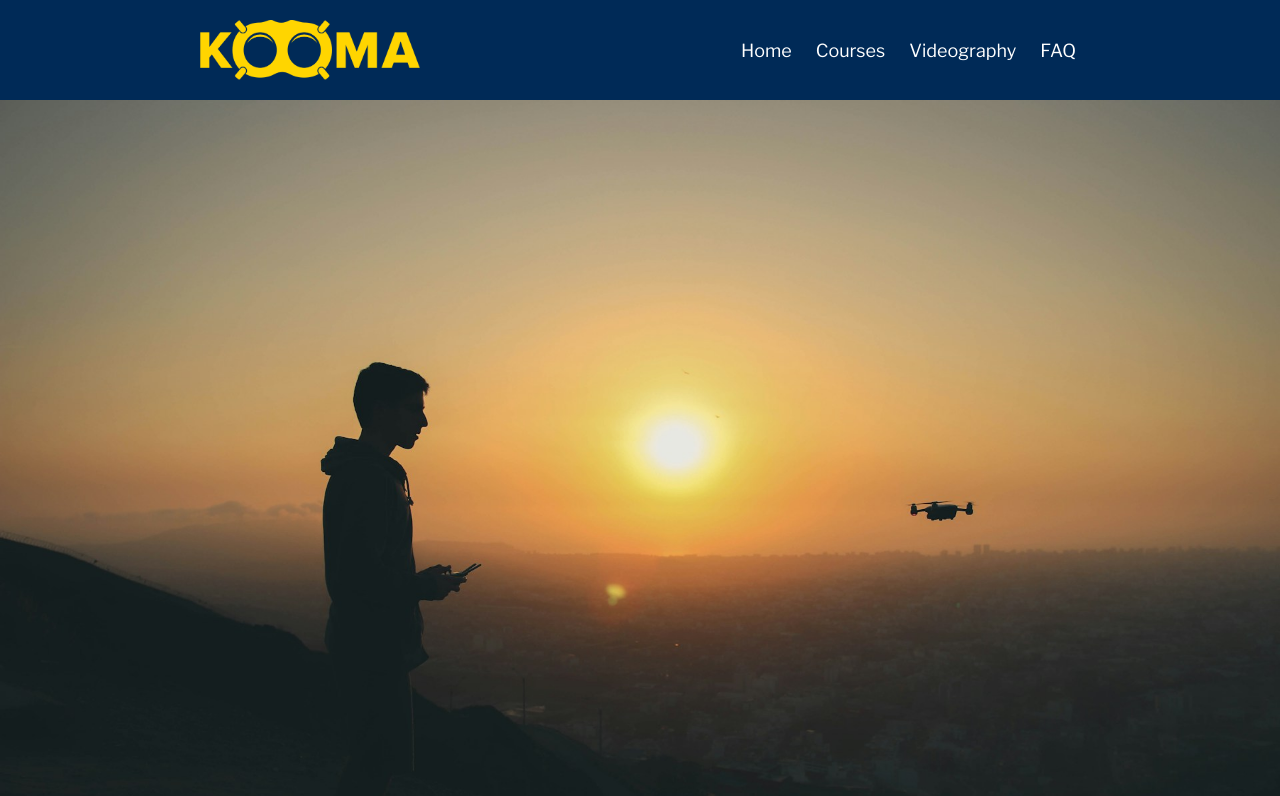
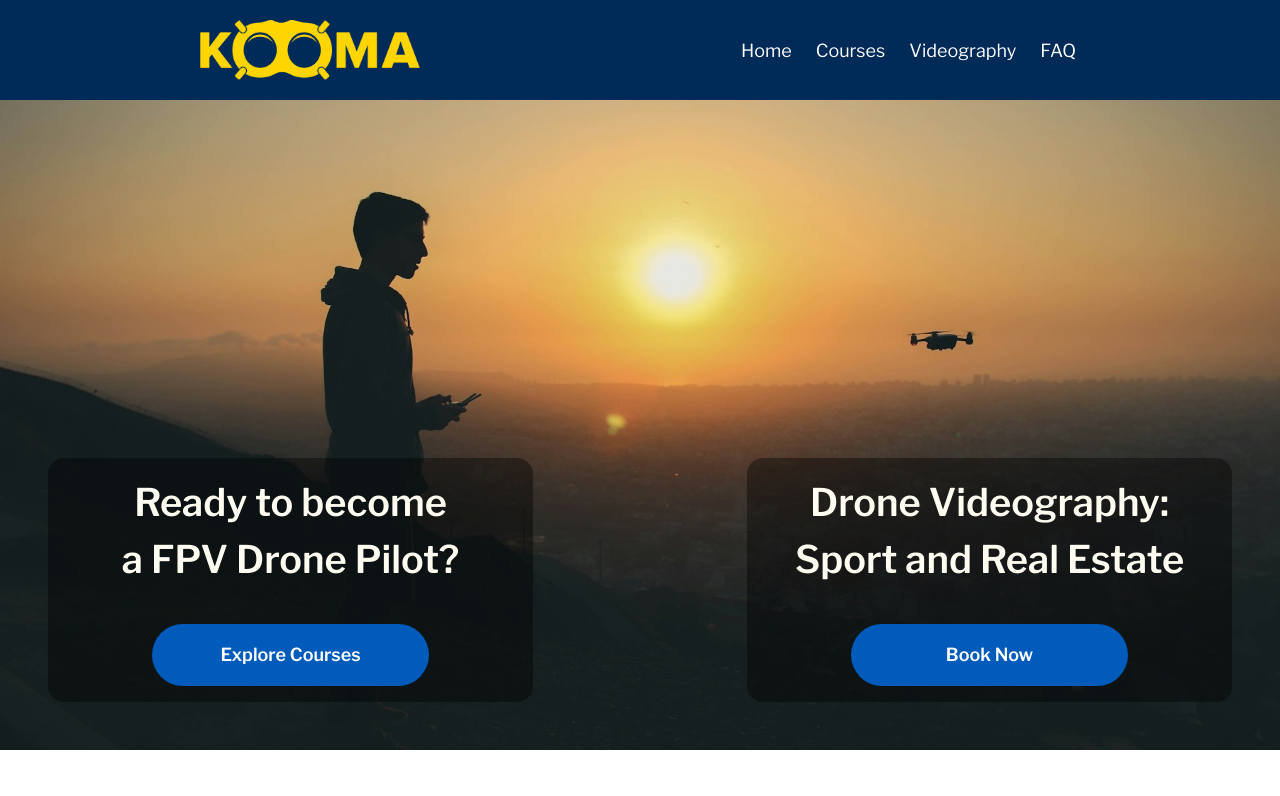
Before and after one commit to hannavas2022/drone-app, a React (Vite) app in the folder drone-app/: page / in a window 1280 px wide. Shown: the top 796 px of the page. Built offline with nearby package versions, Linux system fonts and the light colour scheme.

Commit message:
apllied new heropromo section

```diff
--- a/drone-app/src/components/HeroPromo.jsx
+++ b/drone-app/src/components/HeroPromo.jsx
@@ -5,19 +5,37 @@ export default function HeroPromo() {
     const navigate = useNavigate();
 
     return (
-        <div className="hero">
-            <img src={hero} alt="Hero Image" />
-            <div className="relative mx-auto mt-[455px] flex h-[344px] w-[685px] flex-col items-center justify-center gap-[36px] bg-[#FFFDF2]">
-                <h2 className="font-oswald leading-[150%] h-[144px] w-[685px] text-center font-semibold text-[48px] text-black">
-                    Ready to go from a novice to a professional Drone Pilot?
+        <div
+            className="relative h-[650px] w-full bg-cover bg-center"
+            style={{ backgroundImage: `url(${hero})` }} // Background image applied directly to the container
+        >
+            <div className="absolute inset-0 flex items-end justify-between px-12 pb-12">
+                {/* Left Block */}
+                <div className="flex h-[244px] w-[485px] flex-col items-center justify-center gap-[36px] rounded-2xl bg-black bg-opacity-40">
+                    <h2 className="font-oswald leading-[150%] text-center font-semibold text-[38px] text-[#FFFDF2]">
+                        Ready to become <br />a FPV Drone Pilot?
                     </h2>
                     <button
                         onClick={() => navigate('/courses')}
-                    className="w-[277px] h-[62px] bg-[#005BBB] rounded-[32px] px-6 py-4 text-white font-semibold text-lg transition-opacity duration-300 ease-out hover:opacity-80"
+                        className="w-[277px] h-[62px] rounded-[32px] bg-[#005BBB] px-6 py-4 text-lg font-semibold text-white transition-opacity duration-300 ease-out hover:opacity-80"
                     >
                         Explore Courses
                     </button>
                 </div>
+
+                {/* Right Block */}
+                <div className="flex h-[244px] w-[485px] flex-col items-center justify-center gap-[36px] rounded-2xl bg-black bg-opacity-40">
+                    <h2 className="font-oswald leading-[150%] text-center font-semibold text-[38px] text-[#FFFDF2]">
+                        Drone Videography:<br /> Sport and Real Estate
+                    </h2>
+                    <button
+                        onClick={() => navigate('/videography')}
+                        className="w-[277px] h-[62px] rounded-[32px] bg-[#005BBB] px-6 py-4 text-lg font-semibold text-white transition-opacity duration-300 ease-out hover:opacity-80"
+                    >
+                        Book Now
+                    </button>
+                </div>
+            </div>
         </div>
     );
 }
--- a/drone-app/src/input.output.css
+++ b/drone-app/src/input.output.css
@@ -711,6 +711,26 @@ video {
   height: 100%;
 }
 
+.h-\[764px\] {
+  height: 764px;
+}
+
+.h-\[650px\] {
+  height: 650px;
+}
+
+.h-\[450px\] {
+  height: 450px;
+}
+
+.h-\[500px\] {
+  height: 500px;
+}
+
+.h-\[244px\] {
+  height: 244px;
+}
+
 .min-h-screen {
   min-height: 100vh;
 }
@@ -741,6 +761,10 @@ video {
 
 .w-full {
   width: 100%;
+}
+
+.w-\[485px\] {
+  width: 485px;
 }
 
 .min-w-\[300px\] {
@@ -784,8 +808,16 @@ video {
   align-items: flex-start;
 }
 
+.items-end {
+  align-items: flex-end;
+}
+
 .items-center {
   align-items: center;
+}
+
+.justify-end {
+  justify-content: flex-end;
 }
 
 .justify-center {
@@ -838,6 +870,10 @@ video {
   border-radius: 0.75rem;
 }
 
+.rounded-2xl {
+  border-radius: 1rem;
+}
+
 .border-2 {
   border-width: 2px;
 }
@@ -881,6 +917,26 @@ video {
   --tw-bg-opacity: 0.5;
 }
 
+.bg-opacity-90 {
+  --tw-bg-opacity: 0.9;
+}
+
+.bg-opacity-40 {
+  --tw-bg-opacity: 0.4;
+}
+
+.bg-opacity-60 {
+  --tw-bg-opacity: 0.6;
+}
+
+.bg-cover {
+  background-size: cover;
+}
+
+.bg-center {
+  background-position: center;
+}
+
 .object-cover {
   -o-object-fit: cover;
      object-fit: cover;
@@ -906,6 +962,10 @@ video {
   padding: 2rem;
 }
 
+.p-12 {
+  padding: 3rem;
+}
+
 .px-10 {
   padding-left: 2.5rem;
   padding-right: 2.5rem;
@@ -926,12 +986,29 @@ video {
   padding-bottom: 1rem;
 }
 
+.px-12 {
+  padding-left: 3rem;
+  padding-right: 3rem;
+}
+
 .pl-6 {
   padding-left: 1.5rem;
 }
 
+.pb-12 {
+  padding-bottom: 3rem;
+}
+
+.text-left {
+  text-align: left;
+}
+
 .text-center {
   text-align: center;
+}
+
+.text-right {
+  text-align: right;
 }
 
 .text-2xl {
@@ -956,6 +1033,10 @@ video {
 .text-xl {
   font-size: 1.25rem;
   line-height: 1.75rem;
+}
+
+.text-\[38px\] {
+  font-size: 38px;
 }
 
 .font-bold {
@@ -984,6 +1065,11 @@ video {
   color: rgb(255 255 255 / var(--tw-text-opacity, 1));
 }
 
+.text-\[\#FFFDF2\] {
+  --tw-text-opacity: 1;
+  color: rgb(255 253 242 / var(--tw-text-opacity, 1));
+}
+
 .shadow {
   --tw-shadow: 0 1px 3px 0 rgb(0 0 0 / 0.1), 0 1px 2px -1px rgb(0 0 0 / 0.1);
   --tw-shadow-colored: 0 1px 3px 0 var(--tw-shadow-color), 0 1px 2px -1px var(--tw-shadow-color);
@@ -993,6 +1079,12 @@ video {
 .shadow-md {
   --tw-shadow: 0 4px 6px -1px rgb(0 0 0 / 0.1), 0 2px 4px -2px rgb(0 0 0 / 0.1);
   --tw-shadow-colored: 0 4px 6px -1px var(--tw-shadow-color), 0 2px 4px -2px var(--tw-shadow-color);
+  box-shadow: var(--tw-ring-offset-shadow, 0 0 #0000), var(--tw-ring-shadow, 0 0 #0000), var(--tw-shadow);
+}
+
+.shadow-lg {
+  --tw-shadow: 0 10px 15px -3px rgb(0 0 0 / 0.1), 0 4px 6px -4px rgb(0 0 0 / 0.1);
+  --tw-shadow-colored: 0 10px 15px -3px var(--tw-shadow-color), 0 4px 6px -4px var(--tw-shadow-color);
   box-shadow: var(--tw-ring-offset-shadow, 0 0 #0000), var(--tw-ring-shadow, 0 0 #0000), var(--tw-shadow);
 }
 
```
Also changed, not shown: drone-app/src/assets/images/Hero.jpg. Lines whose indentation alone changed are shown as unchanged.
